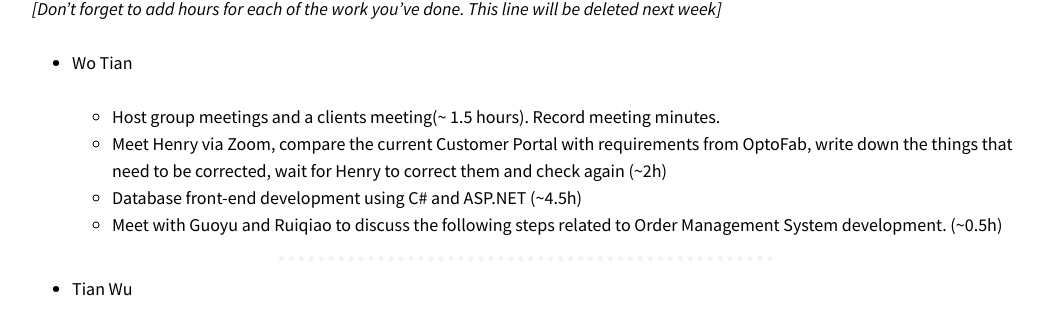
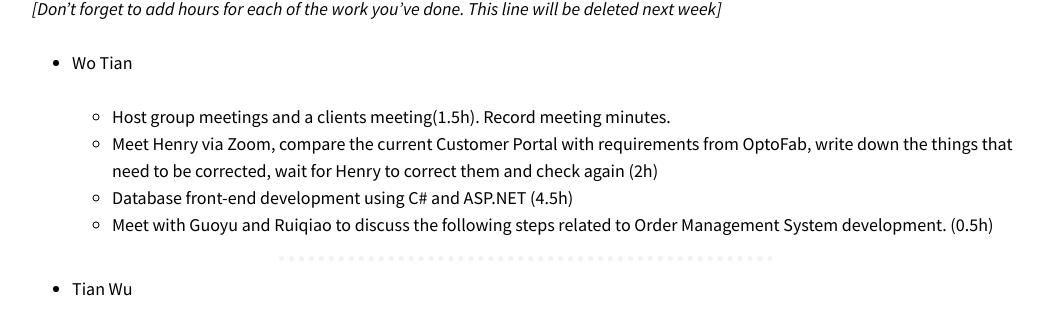
Before and after one commit to optofab/optofab.github.io, a Jekyll site: the page built from logs.md, in a window 1280 px wide and 900 px high, scrolled down 17714 px. Shown: the part 155-478 px from the top of the window, without its empty margins (114-1157 px from the left). Built offline with Jekyll 4.4.1, drawn with Linux system fonts in a browser that asks for light colours; nearby versions of some CDN libraries; emoji names are drawn with the system emoji font.

Commit message:
Update logs.md

```diff
--- a/logs.md
+++ b/logs.md
@@ -656,10 +656,10 @@ _[Don't forget to add hours for each of the work you've done. This line will be
 
 - Wo Tian
 
-  - Host group meetings and a clients meeting(~ 1.5 hours). Record meeting minutes.
-  - Meet Henry via Zoom, compare the current Customer Portal with requirements from OptoFab, write down the things that need to be corrected, wait for Henry to correct them and check again (~2h)
-  - Database front-end development using C# and ASP.NET (~4.5h)
-  - Meet with Guoyu and Ruiqiao to discuss the following steps related to Order Management System development. (~0.5h)
+  - Host group meetings and a clients meeting(1.5h). Record meeting minutes.
+  - Meet Henry via Zoom, compare the current Customer Portal with requirements from OptoFab, write down the things that need to be corrected, wait for Henry to correct them and check again (2h)
+  - Database front-end development using C# and ASP.NET (4.5h)
+  - Meet with Guoyu and Ruiqiao to discuss the following steps related to Order Management System development. (0.5h)
 
 <hr class="hr-dotted">
 
```
